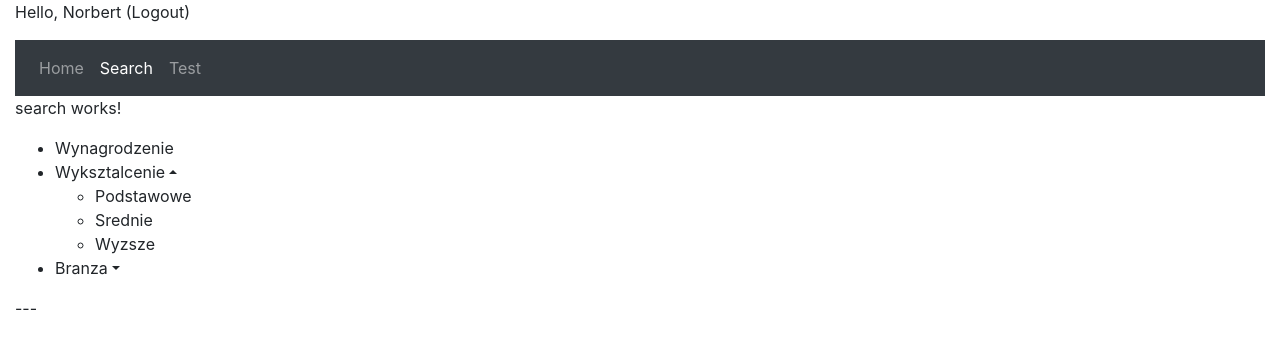
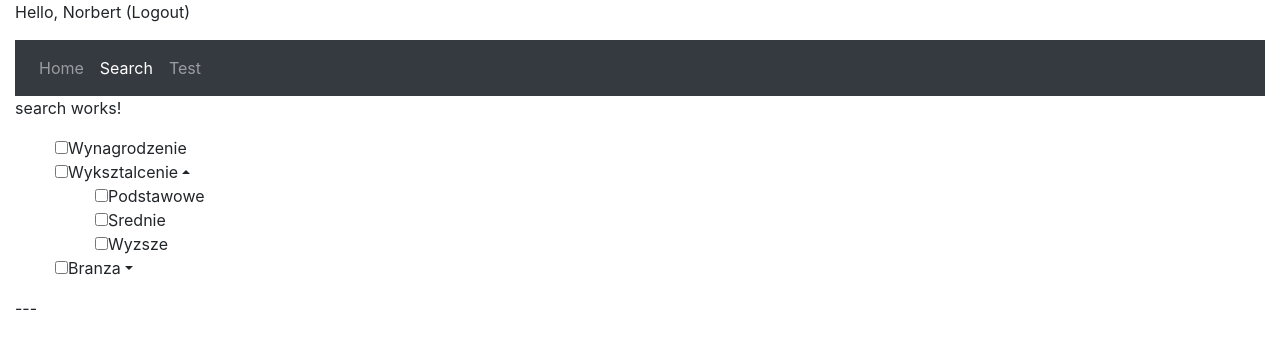
Before and after one commit to ev45ive/torii_projekt, an Angular app: page /search in a window 1280 px wide. Shown: the top 348 px of the page. Built offline with nearby package versions, Linux system fonts and the light colour scheme.

Commit message:
Checkbox, list style none

```diff
--- a/src/app/views/options-tree.component.ts
+++ b/src/app/views/options-tree.component.ts
@@ -14,6 +14,8 @@ interface Item{
         [class.expanded]="param.expanded"
         [class.children]="param.children.length">
 
+        <input type="checkbox">
+
         <span (click)="toggle(param)">{{param.label}}</span>
 
         <options-tree *ngIf="param.expanded && param.children.length" [params]="param.children"></options-tree>
@@ -21,6 +23,9 @@ interface Item{
     </ul>
   `,
   styles: [`
+    ul{
+      list-style: none;
+    }
     li.children > span::after{
       display: inline-block;
       width: 0;
```
